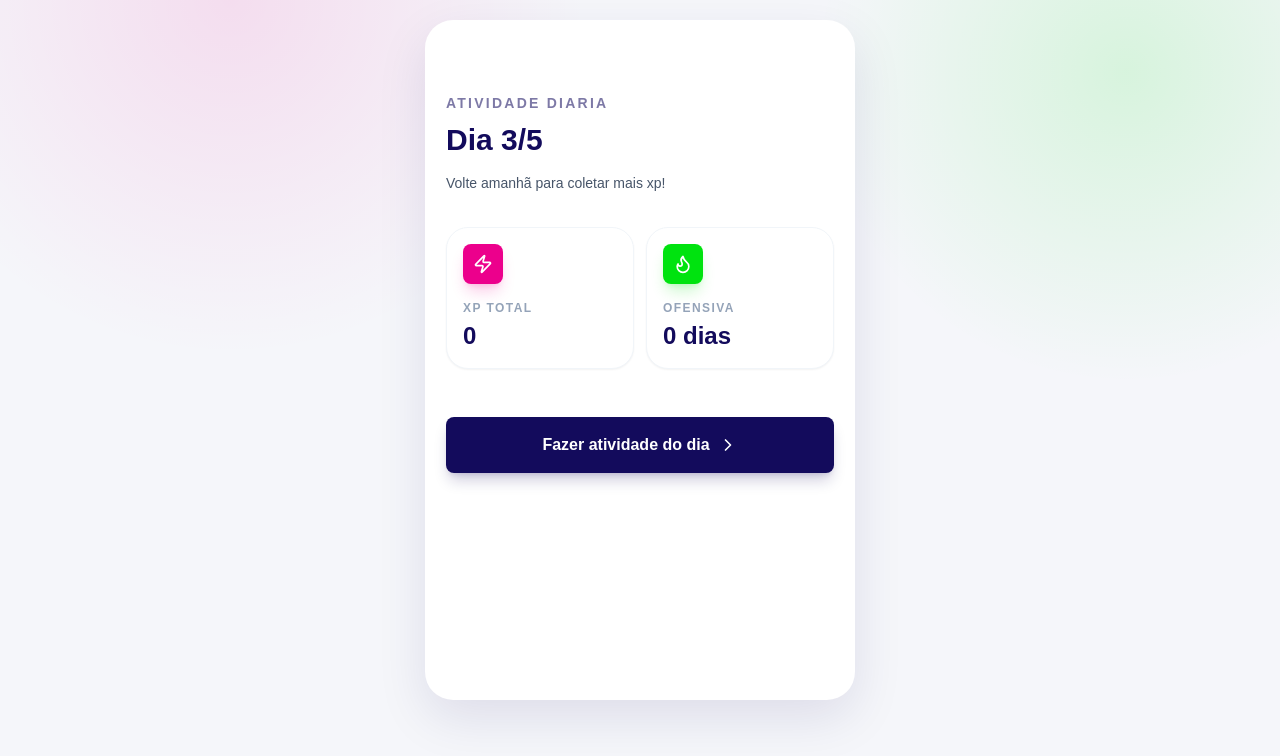
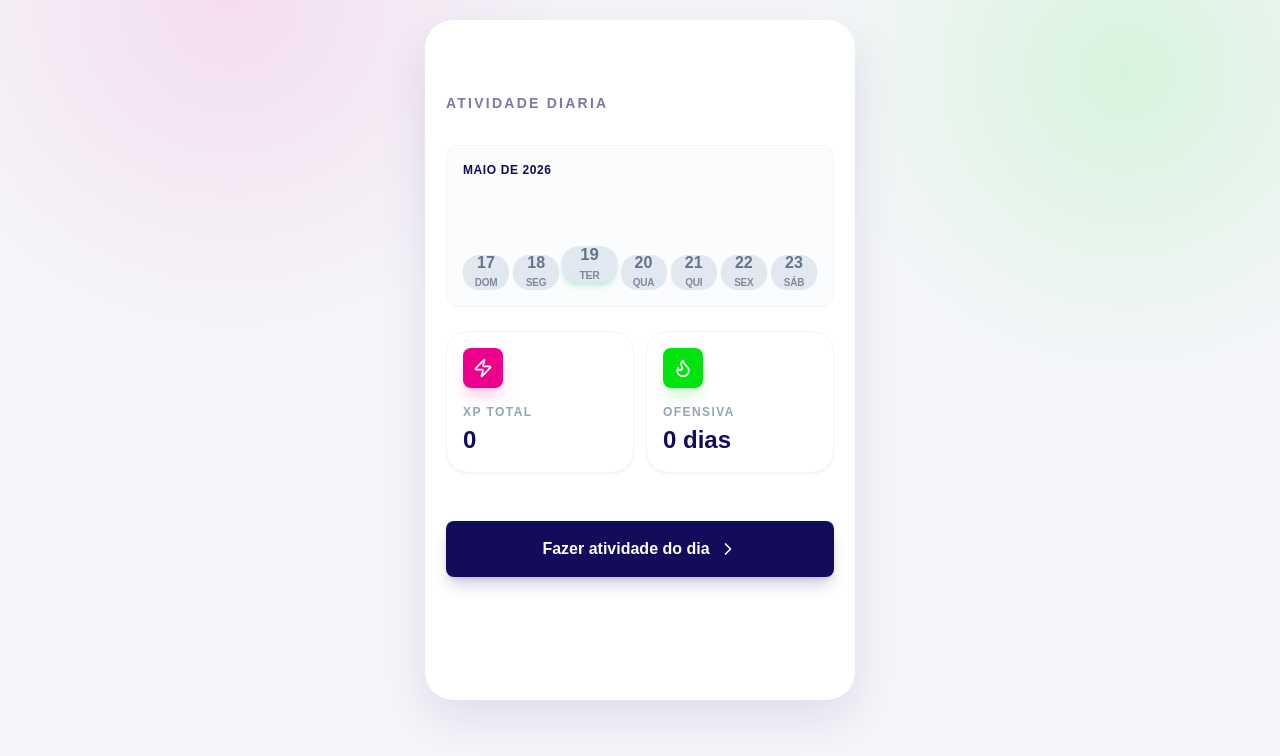
Before and after one commit to Jul14M0raes/mvp.0, a Next.js app: page / in a window 1280 px wide. Shown: the top 756 px of the page. Built offline with nearby package versions, Linux system fonts and the light colour scheme.

Commit message:
adição de calendário semanal

```diff
--- a/components/screens/HomeScreen.tsx
+++ b/components/screens/HomeScreen.tsx
@@ -1,8 +1,6 @@
-
 "use client";
 
 import { ChevronRight, Flame, Zap } from "lucide-react";
-
 import { MetricCard } from "@/components/ui/MetricCard";
 
 type UserProgress = {
@@ -26,23 +24,114 @@ export function HomeScreen({
   progress,
   onStart,
 }: HomeScreenProps) {
+
+// Função para calcular os dias da semana e o status de conclusão
+  const getWeeklyDays = () => {
+    const today = new Date();
+    const currentDayOfWeek = today.getDay();
+
+
+    const sunday = new Date(today);
+    sunday.setDate(today.getDate() - currentDayOfWeek);
+
+    const todayMidnight = new Date(today.getFullYear(), today.getMonth(), today.getDate());
+
+    return Array.from({ length: 7 }).map((_, index) => {
+      const currentDate = new Date(sunday);
+      currentDate.setDate(sunday.getDate() + index);
+
+      const currentMidnight = new Date(currentDate.getFullYear(), currentDate.getMonth(), currentDate.getDate());
+
+      const dayNum = currentDate.getDate();
+      const isCurrentDay = currentMidnight.getTime() === todayMidnight.getTime();
+
+      // Abrevia o dia da semana (ex: "seg")
+      const label = currentDate.toLocaleDateString("pt-BR", { weekday: "short" })
+        .replace(".", "")
+        .substring(0, 3);
+
+      // conclusão baseada na data atual e na ofensiva
+      let completed = false;
+
+      if (isCurrentDay) {
+        completed = completedToday;
+      } else if (currentMidnight < todayMidnight && progress.lastCompletedDate) {
+        const lastCompleted = new Date(progress.lastCompletedDate);
+        const lastCompletedMidnight = new Date(lastCompleted.getFullYear(), lastCompleted.getMonth(), lastCompleted.getDate());
+
+        const diffTime = lastCompletedMidnight.getTime() - currentMidnight.getTime();
+        const diffDays = Math.ceil(diffTime / (1000 * 60 * 60 * 24));
+
+        // Se a diferença for positiva e menor que o streak acumulado, significa que o dia foi concluído
+        if (diffDays >= 0 && diffDays < progress.streak) {
+          completed = true;
+        }
+      }
+
+      return {
+        dayNumber: dayNum,
+        label: label.charAt(0).toUpperCase() + label.slice(1),
+        completed,
+        isToday: isCurrentDay,
+      };
+    });
+  };
+
+  const weekDays = getWeeklyDays();
+
+  // Tratamento de string para exibir o mês/ano atual no topo do calendário
+  const currentMonthName = new Date().toLocaleDateString("pt-BR", { month: "long", year: "numeric" });
+  const formattedMonth = currentMonthName.charAt(0).toUpperCase() + currentMonthName.slice(1);
+
   return (
     <section className="flex flex-1 flex-col overflow-y-auto px-5 pb-6 pt-8">
+      {/* Cabeçalho */}
       <div className="mt-10">
         <p className="text-sm font-bold uppercase tracking-[0.16em] text-brand-navy/55">
           Atividade diaria
         </p>
 
-        <h1 className="mt-2 text-3xl font-black leading-tight text-brand-navy">
-          Dia {dayNumber}/5
-        </h1>
-
-        <p className="mt-3 text-sm leading-6 text-slate-600">
-          Volte amanhã para coletar mais xp!
-        </p>
       </div>
 
-      <div className="mt-8 grid grid-cols-2 gap-3">
+        {/* Calendário de ofensiva Semanal */}
+      <div className="mt-8 rounded-xl border border-slate-100 bg-slate-50/50 p-4">
+        <h3 className="text-xs font-bold uppercase tracking-wider text-brand-navy mb-4">
+          {formattedMonth}
+        </h3>
+
+        <div className="flex justify-between items-end gap-1 h-24">
+          {weekDays.map((day, index) => {
+            const bgClass = day.completed
+              ? "bg-brand-green text-white"
+              : "bg-slate-200 text-slate-500";
+
+            // Se for o dia atual, ele ganha um efeito de destaque (levemente maior e com sombra)
+            const todayClass = day.isToday
+              ? "transform -translate-y-2 scale-105 shadow-md shadow-emerald-500/20 z-10 h-22 w-[15%]"
+              : "h-18 w-[13%]";
+
+            return (
+              <div
+                key={index}
+                className={`
+                  flex flex-col items-center justify-center
+                  rounded-2xl transition-all duration-300 ease-in-out
+                  ${bgClass} ${todayClass}
+                `}
+              >
+                <span className="text-base font-black block leading-none mb-1">
+                  {day.dayNumber}
+                </span>
+                <span className="text-[10px] font-bold uppercase tracking-tight opacity-80">
+                  {day.label}
+                </span>
+              </div>
+            );
+          })}
+        </div>
+      </div>
+
+      <div className="mt-6 grid grid-cols-2 gap-3">
         <MetricCard
           icon={<Zap size={20} />}
           label="XP total"
```
